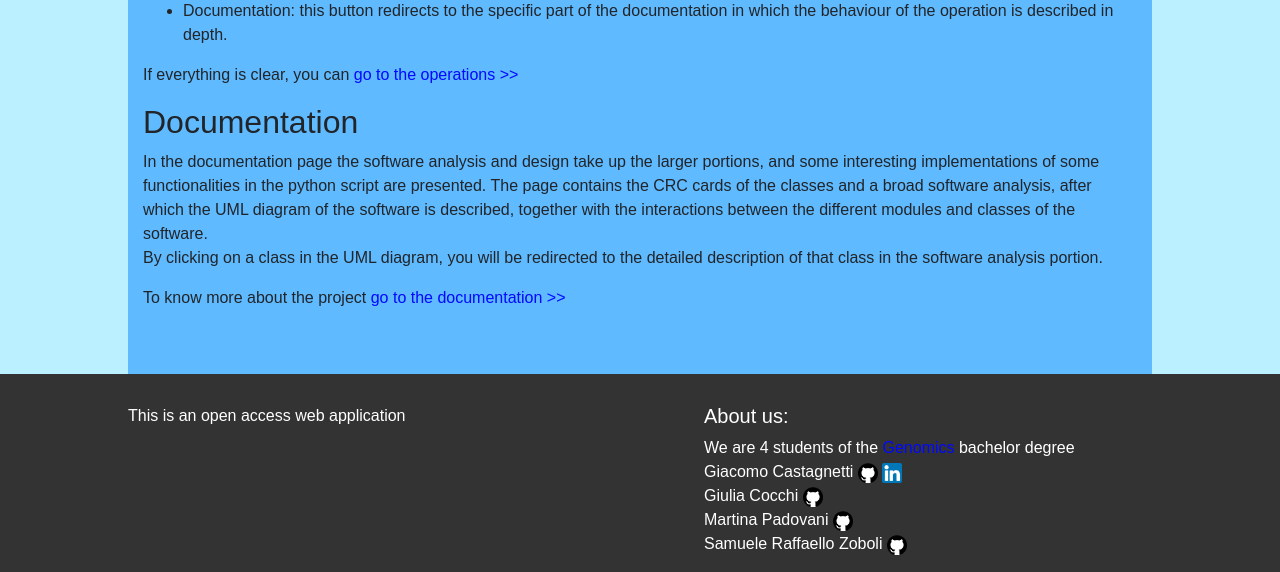
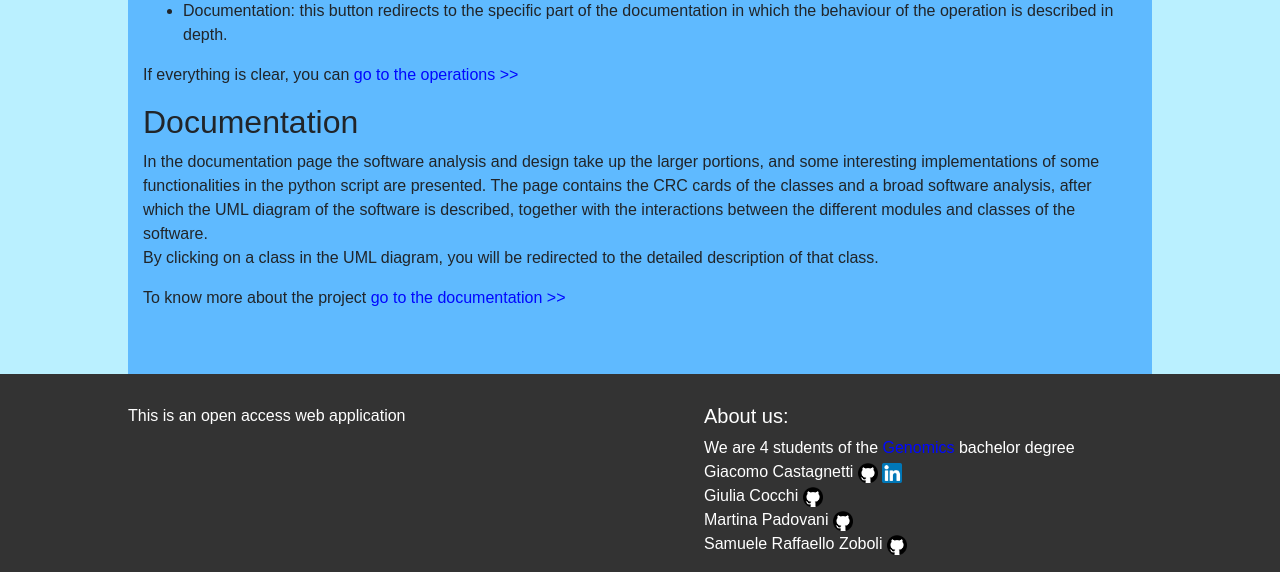
Before and after one commit to kcajj/advanced_programming_project_Genomics_2022, a Flask app: page / in a window 1280 px wide. Shown: the part 1215-1787 px from the top of the page. Run offline with Flask 2, Linux system fonts and the light colour scheme; parts of the project's set-up code (start-up, migrations or seed data) failed here and were passed over.

Commit message:
correction of typos

```diff
--- a/webapp/templates/Homepage.html
+++ b/webapp/templates/Homepage.html
@@ -95,7 +95,7 @@
         different modules and classes of the software.
         <br>
         By clicking on a class in the UML diagram, you will be redirected to the detailed description
-        of that class in the software analysis portion.
+        of that class.
     </p>
     <p>
         To know more about the project <a href="{{ url_for('documentation')}}">go to the documentation >></a>
--- a/webapp/templates/documentation.html
+++ b/webapp/templates/documentation.html
@@ -545,6 +545,11 @@
                     it derives a new dataset containing only the information about entire chromosomes.
                     This type of data is characterised by having as Source <b>GRCh38</b>.
                     <br>
+                    <img class="code" src="{{ url_for('static', filename='code/12.png') }}">
+                    <br>
+                    In order to filter the dataset, we selected for the values in the "Source" column that
+                    had as value "GRCh38".
+                    <br>
                     <mark class="red"><b>This is a filter operation!</b></mark>
                 </li>
                 <li><a id="fraction_of_unassembled_sequences"></a><b>fraction_of_unassembled_sequences</b>:
```
Also changed, not shown: README.md, webapp/dataset.py (line endings or trailing spaces), webapp/static/code/12.png (added).
